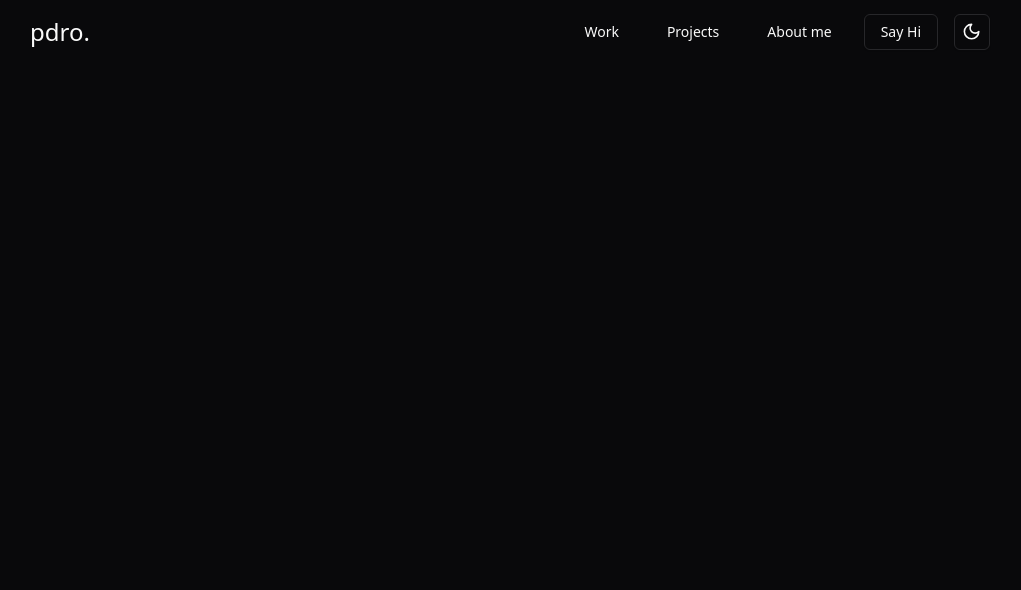
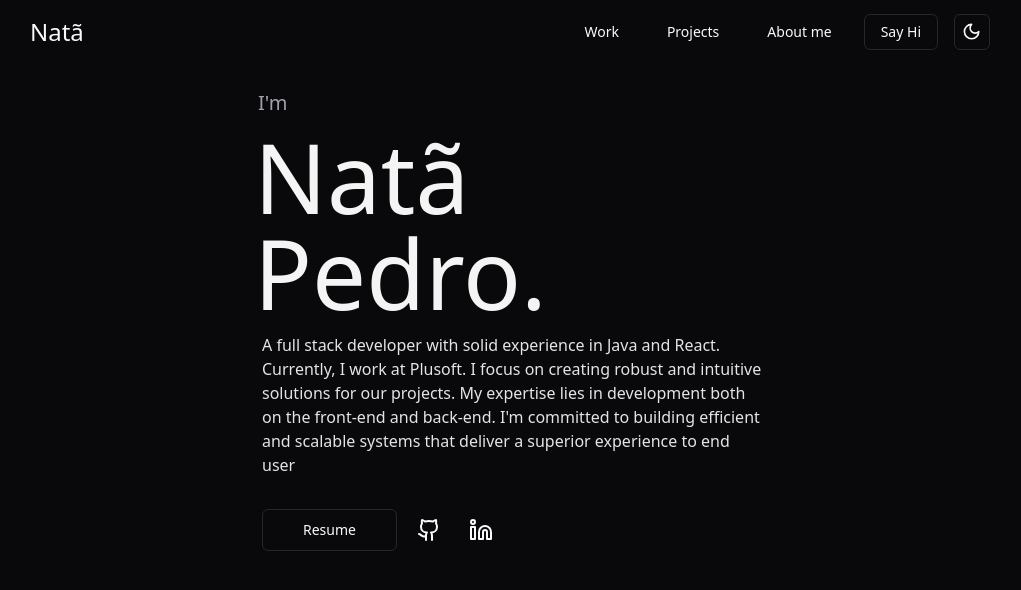
Before and after one commit to DevPedro10/Portfolio, a React (Vite) app: page / in a window 1280 px wide. Shown: the top 590 px of the page, without its empty margins (130-1151 px from the left). Built offline with nearby package versions, Linux system fonts and the light colour scheme.

Commit message:
feat: development home page

```diff
--- a/src/App.tsx
+++ b/src/App.tsx
@@ -1,10 +1,12 @@
 import { ThemeProvider } from "./components/theme-provider"
 import Header from "./components/Header/Header";
+import Main from "./components/Main/Main";
 
 function App() {
   return (
     <ThemeProvider defaultTheme="dark" storageKey="vite-ui-theme">
       <Header />
+      <Main />
     </ThemeProvider>
   )
 }
--- a/src/components/Header/Header.tsx
+++ b/src/components/Header/Header.tsx
@@ -4,7 +4,7 @@ import { Button } from "../ui/button";
 const Header = () => {
     return (
         <header className=" flex h-16 w-3/4 items-center justify-between m-auto">
-            <div className="logo text-2xl">pdro.</div>
+            <div className="logo text-2xl">Natã</div>
             <nav>
                 <ul className="flex gap-4 items-center ">
                     <li><Button variant={"ghost"}>Work</Button></li>
--- /dev/null
+++ b/src/components/Main/Main.css
@@ -0,0 +1,7 @@
+main {
+    width: 40%;
+    position: absolute;
+    top: 40%;
+    left: 50%;
+    transform: translate(-50%, -50%);
+}
--- a/src/components/Main/Main.tsx
+++ b/src/components/Main/Main.tsx
@@ -0,0 +1,24 @@
+import { Github, Linkedin } from 'lucide-react'
+
+import { Button } from '../ui/button';
+import './Main.css';
+const Main = () => {
+    return (
+        <main>
+            <div>
+                <p className='text-zinc-400 text-xl mb-3 ml-1'>I'm</p>
+                <h1 className='text-zinc-100 text-8xl mb-3'>Natã Pedro.</h1>
+                <h2 className='ml-2 text-zinc-200'>A full stack developer with solid experience in Java and React. Currently, I work at <span>Plusoft</span>. I focus on creating robust and intuitive solutions for our projects. My expertise lies in development both on the front-end and back-end. I'm committed to building efficient and scalable systems that deliver a superior experience to end user</h2>
+
+                <div className='flex items-center mt-8 ml-2 gap-3'>
+                    <Button variant={"outline"} className='px-10 py-5'>Resume</Button>
+                    <Button className="px-2 py-5" variant={'ghost'}><Github /></Button>
+                    <Button className="px-2 py-5" variant={'ghost'}><Linkedin /></Button>
+
+                </div>
+            </div>
+
+        </main>
+    )
+}
+export default Main;
```
Also changed, not shown: 1 other file (tests, documents, lock files or other folders).
